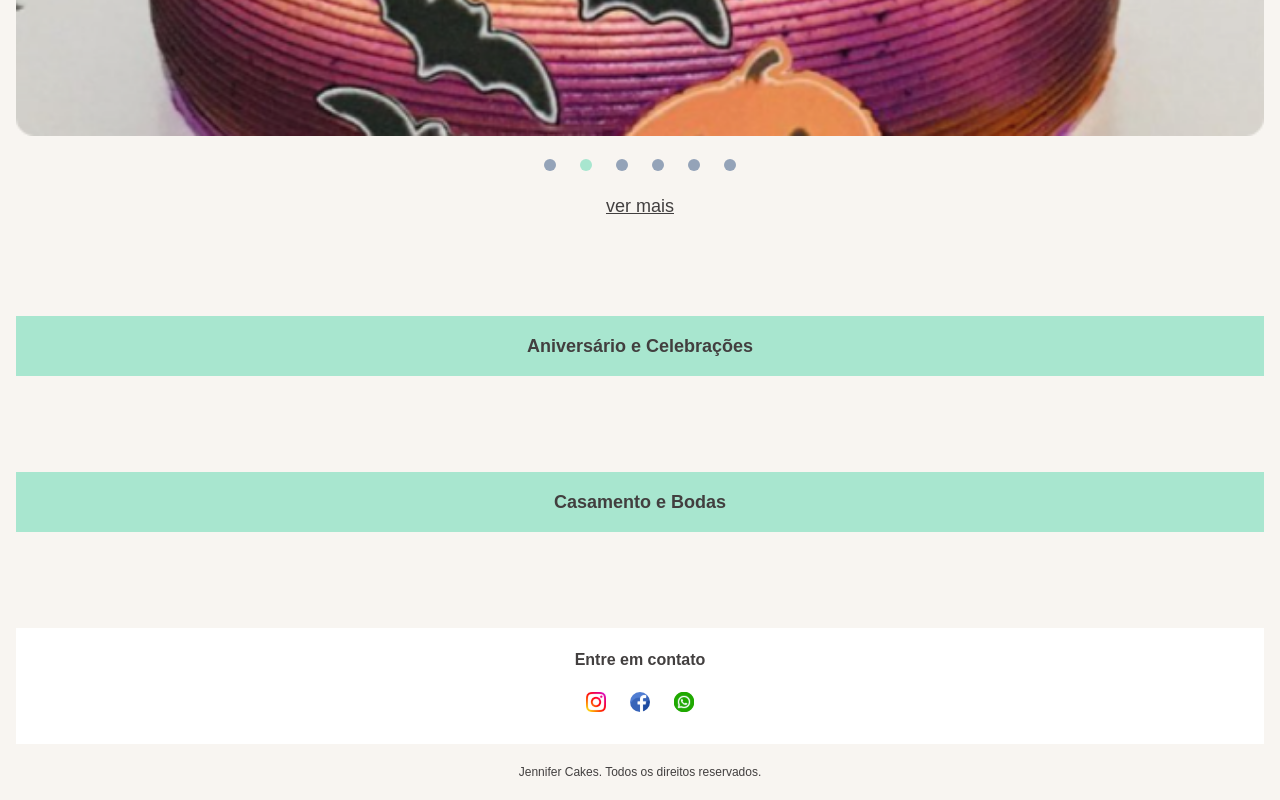
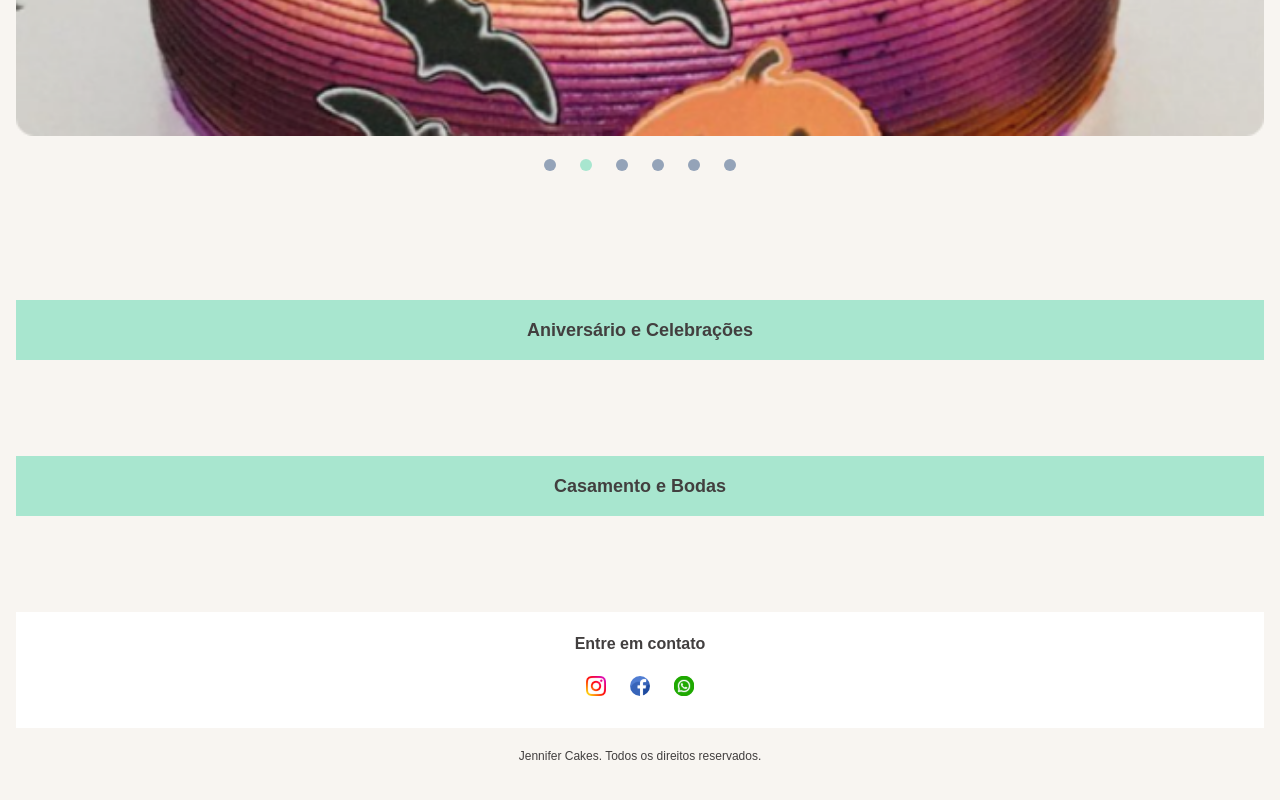
Before and after one commit to edukaki/JenifferCakes, a Next.js app: page /galeria in a window 1280 px wide. Shown: the part 1499-2299 px from the top of the page. Built offline with nearby package versions, Linux system fonts and the light colour scheme.

Commit message:
style: comment link

```diff
--- a/src/app/galeria/page.jsx
+++ b/src/app/galeria/page.jsx
@@ -2,7 +2,7 @@
 import { objGallery } from '@/assets/utils/objGallery';
 import Carousel from '@/components/Carousel';
 import ColoredTitle from '@/components/ColoredTitle';
-import Link from 'next/link';
+// import Link from 'next/link';
 
 export default function galeria() {
   return (
@@ -16,9 +16,9 @@ export default function galeria() {
         <section className="flex flex-col items-center text-center gap-7">
           <ColoredTitle bgColor="green" title="Aniversário Infantil" />
           <Carousel arrImage={objGallery[0].infantil} alt="Bolo infantil" />
-          <Link href="/galeria/infantil" className=" text-lg -mt-10 underline">
+          {/* <Link href="/galeria/infantil" className=" text-lg -mt-10 underline">
             ver mais
-          </Link>
+          </Link> */}
         </section>
         <section className="flex flex-col items-center text-center gap-7">
           <ColoredTitle bgColor="green" title="Aniversário e Celebrações" />
```
